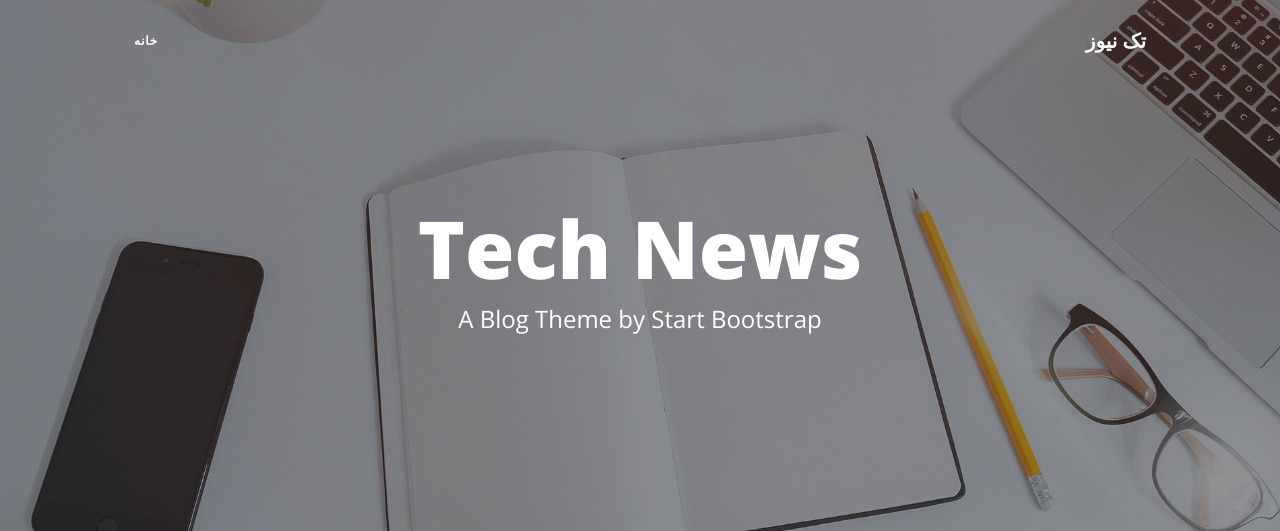
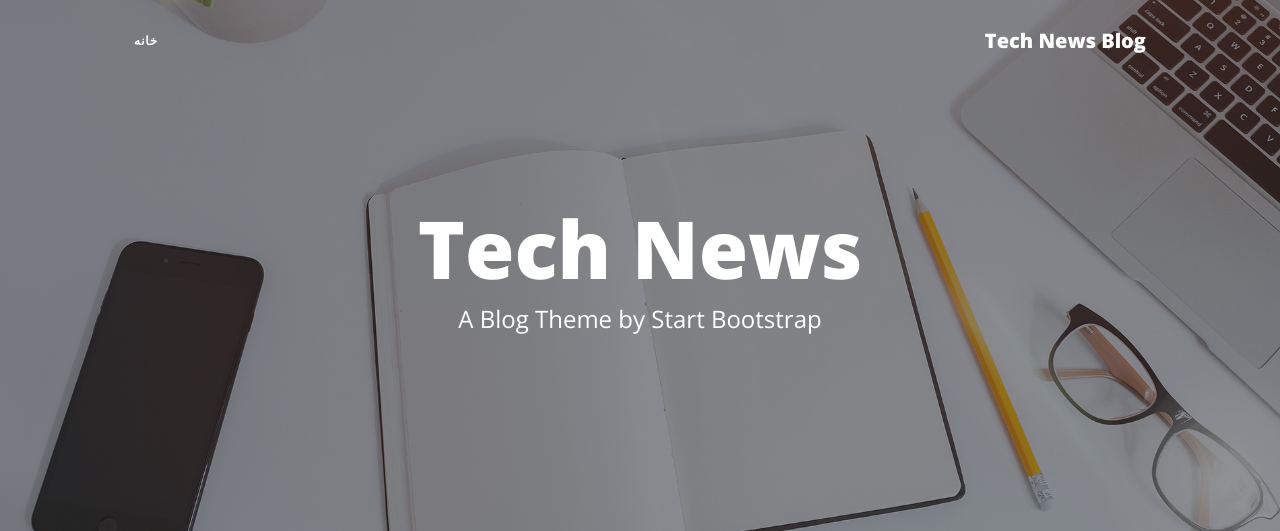
Before and after one commit to zzolfaghari/tech-news, a Django app: page / in a window 1280 px wide. Shown: the top 531 px of the page. Run offline with Django 4.2, Linux system fonts and the light colour scheme; data that the repository does not hold is empty; some libraries are stand-ins or nearby versions.

Commit message:
custom tags added

```diff
--- a/tech_news/base/templates/base/base.html
+++ b/tech_news/base/templates/base/base.html
@@ -1,4 +1,5 @@
 {% load static %}
+{% load base_tags %}
 <!DOCTYPE html>
 <html lang="en">
     <head>
@@ -21,7 +22,7 @@
         <!-- Navigation-->
         <nav class="navbar navbar-expand-lg navbar-light" id="mainNav">
             <div class="container px-4 px-lg-5">
-                <a class="navbar-brand" href="index.html">تک نیوز</a>
+                <a class="navbar-brand" href="index.html">{%title%}</a>
                 <button class="navbar-toggler" type="button" data-bs-toggle="collapse" data-bs-target="#navbarResponsive" aria-controls="navbarResponsive" aria-expanded="false" aria-label="Toggle navigation">
                     Menu
                     <i class="fas fa-bars"></i>
--- /dev/null
+++ b/tech_news/base/templatetags/base_tags.py
@@ -0,0 +1,8 @@
+from django import template
+
+register = template.Library()
+
+
+@register.simple_tag()
+def title(data="Tech News Blog"):
+    return data
```
Also changed, not shown: tech_news/base/templatetags/__init__.py (added).
